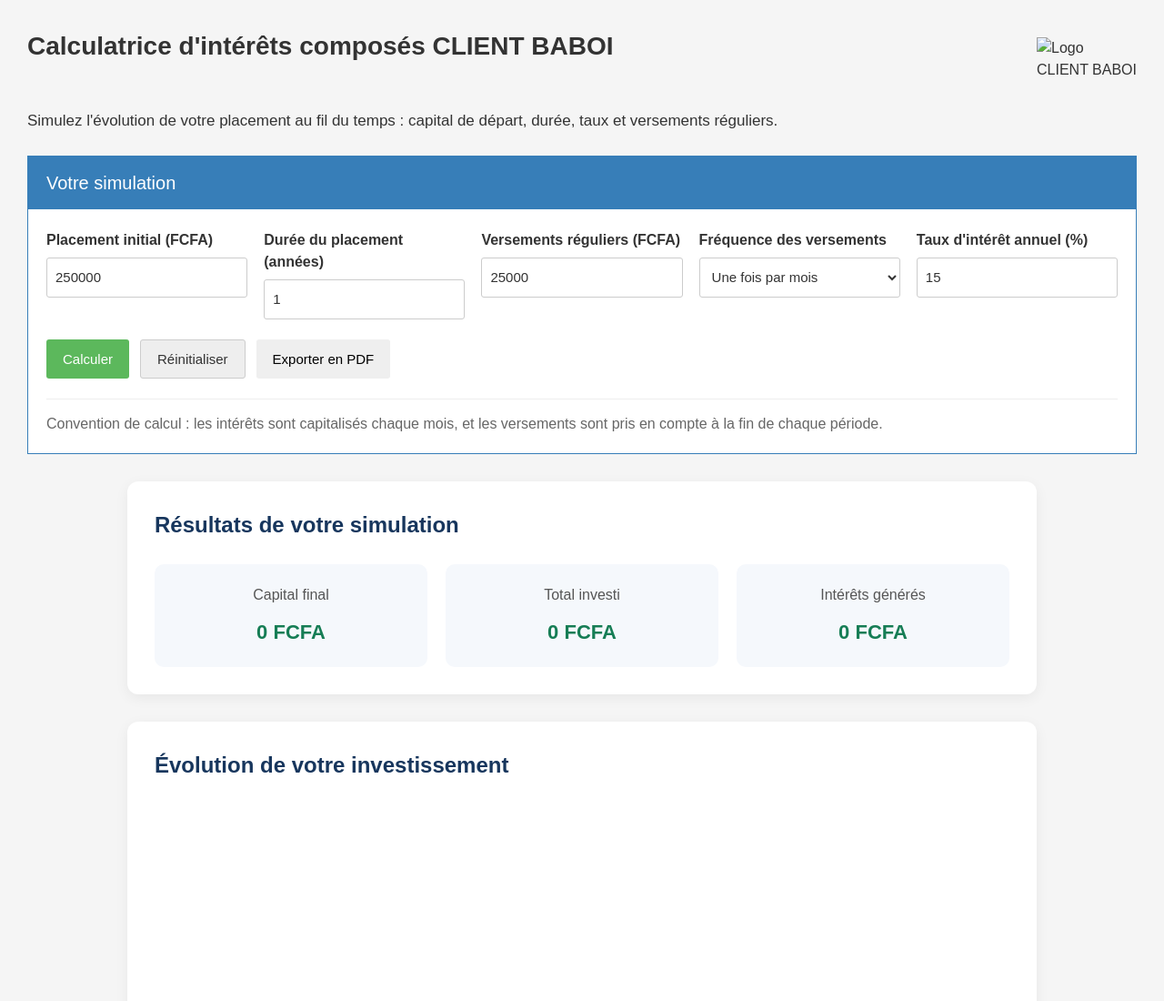
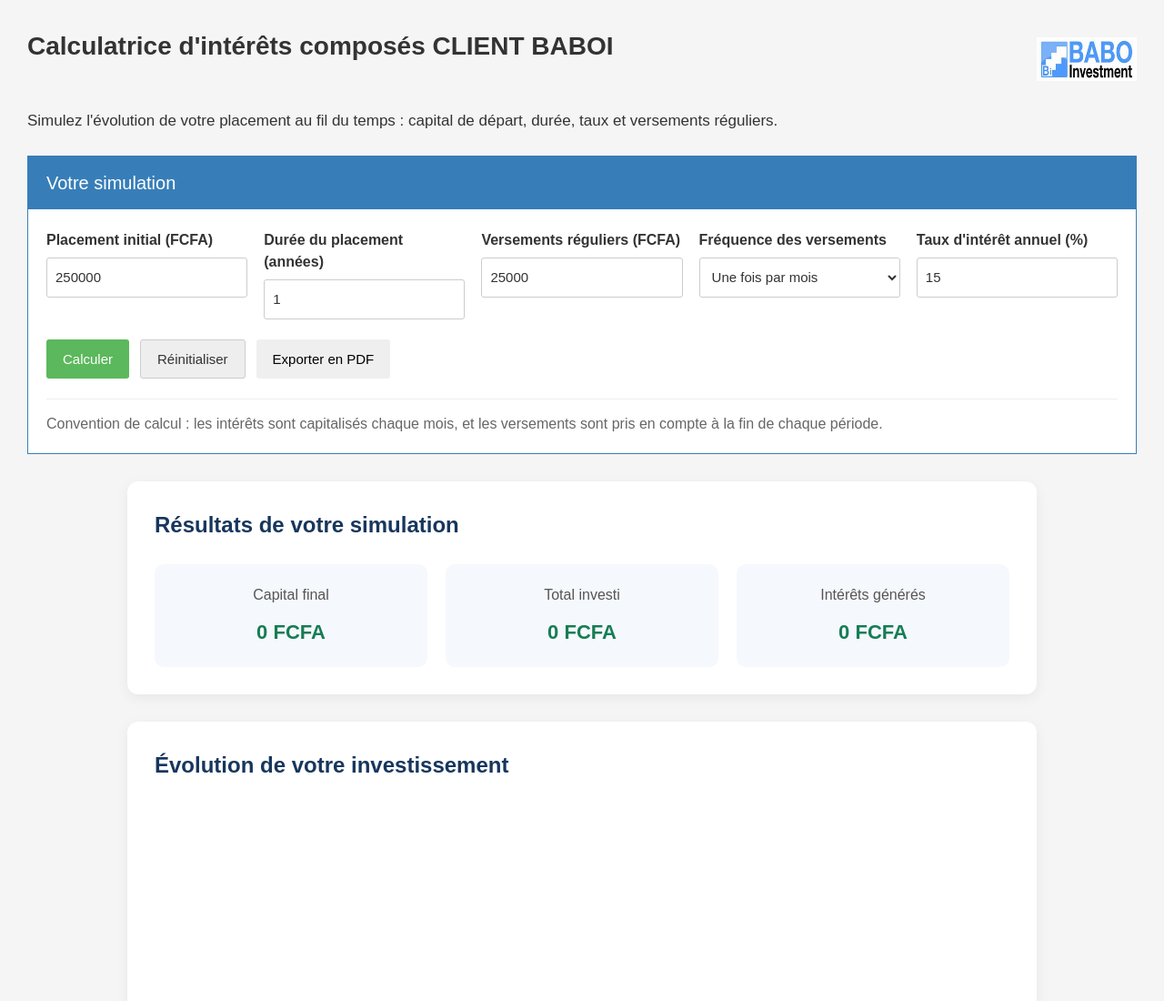
Before and after one commit to jim63861-bit/calculatrice-client-baboi, a plain HTML site: page index.html in a window 1280 px wide. Shown: the top 1100 px of the page at 91% size. Drawn offline with nearby package versions, Linux system fonts and the light colour scheme.

Commit message:
Update index.html

```diff
--- a/index.html
+++ b/index.html
@@ -20,7 +20,7 @@
         <h1>Calculatrice d'intérêts composés CLIENT BABOI</h1>
 
         <div class="emplacement-logo">
-            <img src="images/logo.jpg" alt="Logo CLIENT BABOI">
+            <img src="logo.jpg" alt="Logo CLIENT BABOI">
         </div>
     </header>
 
```
